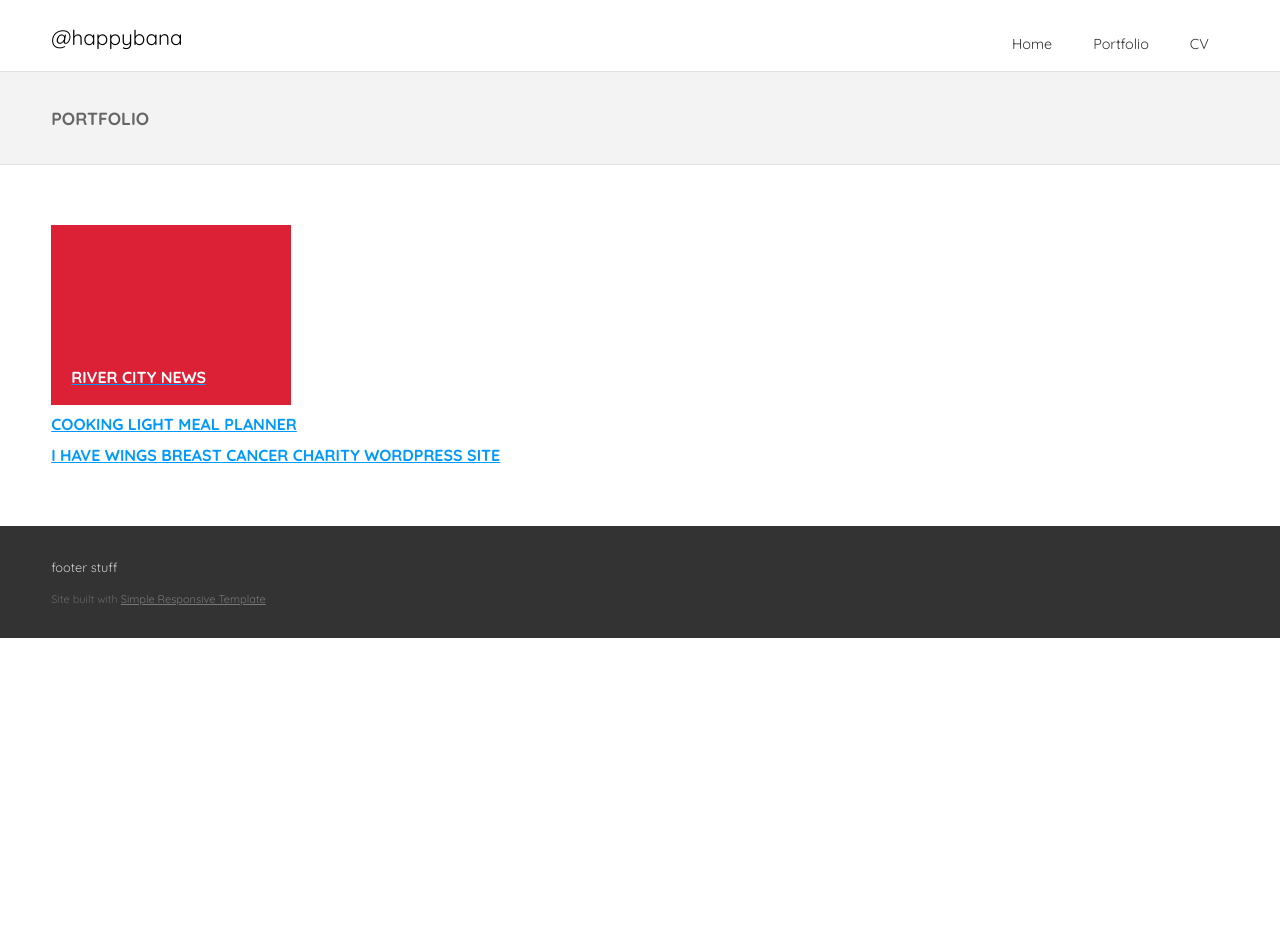
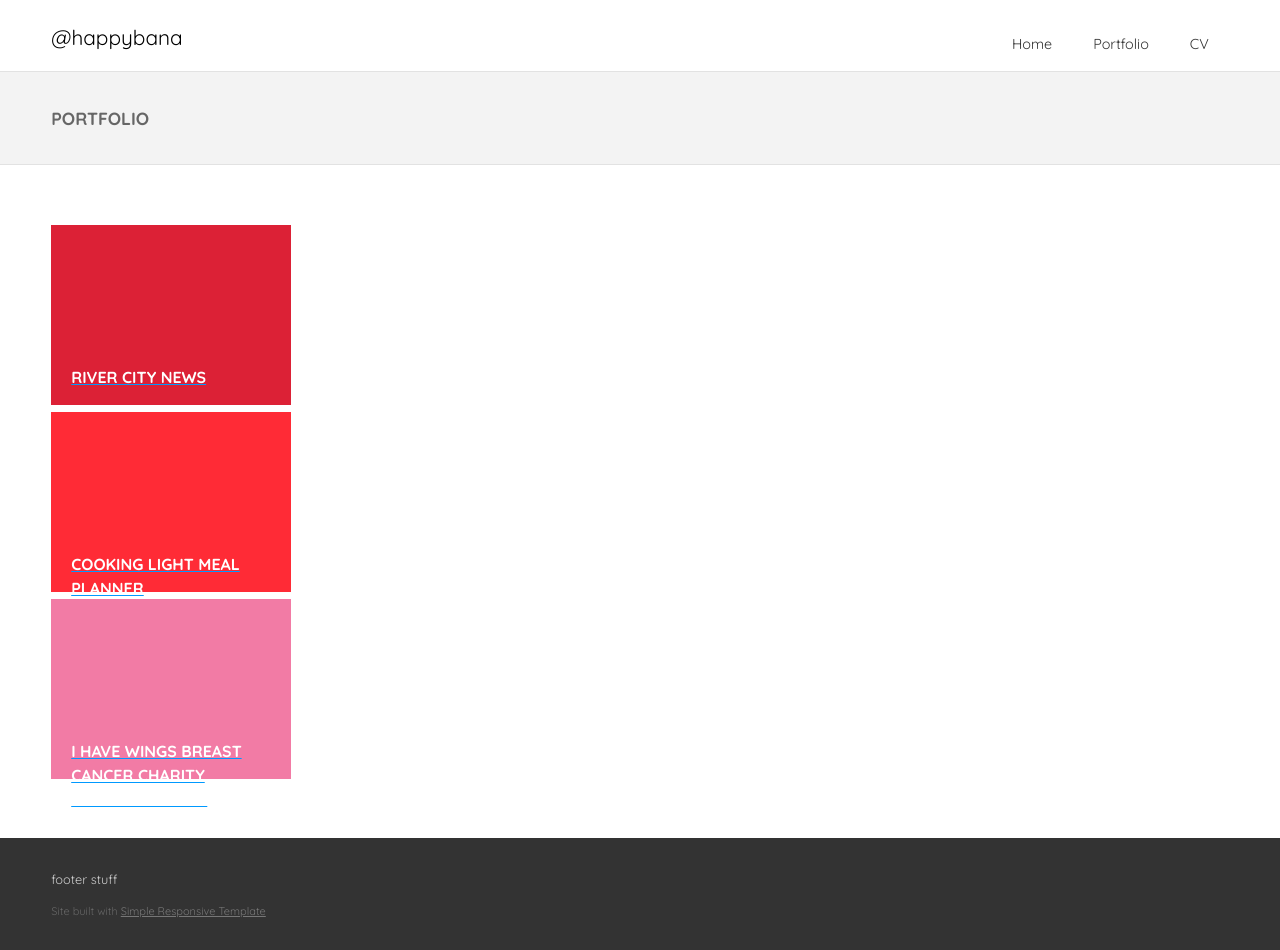
Before and after one commit to banbanbana/happybana.github.io, a Jekyll site: the page portfolio.html, which Jekyll copies as it is, in a window 1280 px wide. Built offline with Jekyll 4.4.1, drawn with Linux system fonts in a browser that asks for light colours; some web fonts are replaced; before the commit the page ends 900 px from its top, so only the background shows below that.

Commit message:
Update colorblocks-style.css

```diff
--- a/css/colorblocks-style.css
+++ b/css/colorblocks-style.css
@@ -19,6 +19,26 @@ BASE (MOBILE) SIZE
 	width:240px;
 	height:180px;
 	background-color:#dc2136;
+	color:#fff;
+	padding-top:140px;
+	padding-left:20px;
+	text-decoration:none;
+}
+
+#project2, #project2 a {
+	width:240px;
+	height:180px;
+	background-color:#ff2b36;
+	color:#fff;
+	padding-top:140px;
+	padding-left:20px;
+	text-decoration:none;
+}
+
+#project3, #project3 a {
+	width:240px;
+	height:180px;
+	background-color:#f27ba5;
 	color:#fff;
 	padding-top:140px;
 	padding-left:20px;
```
